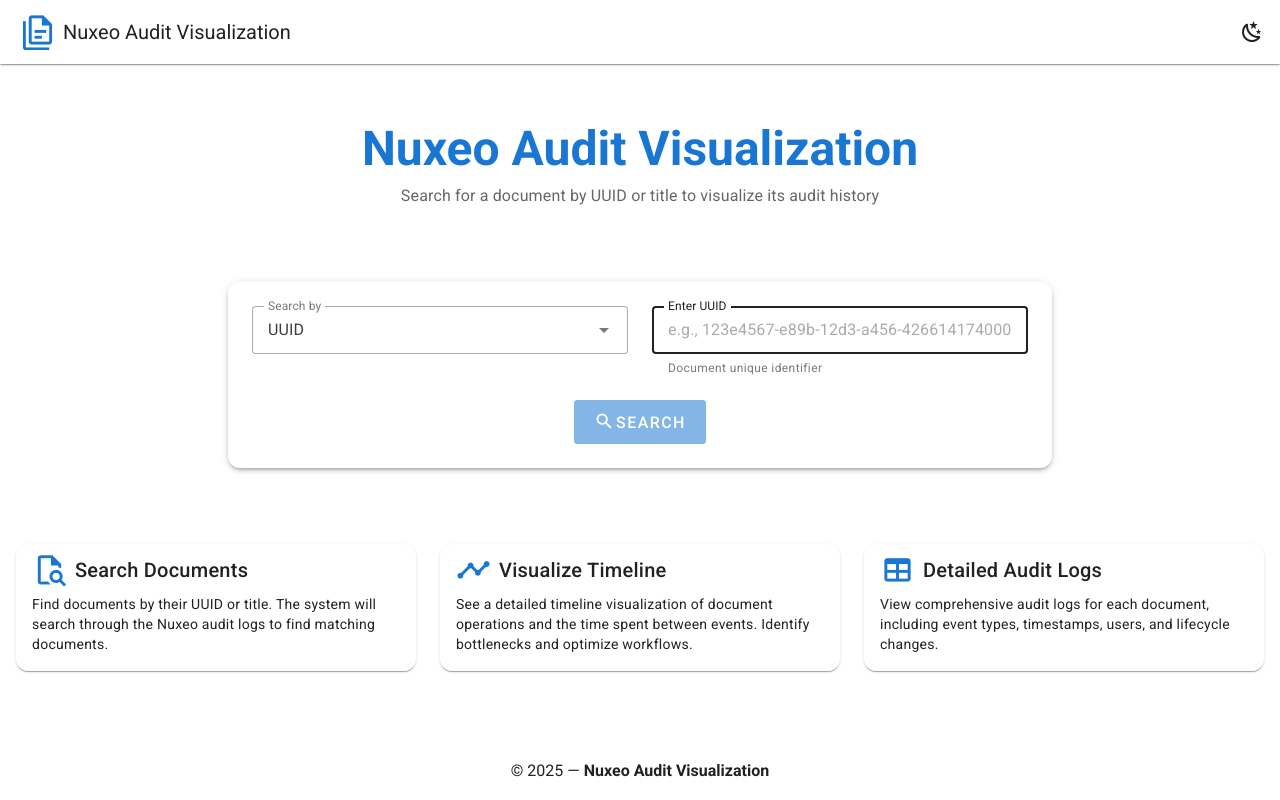
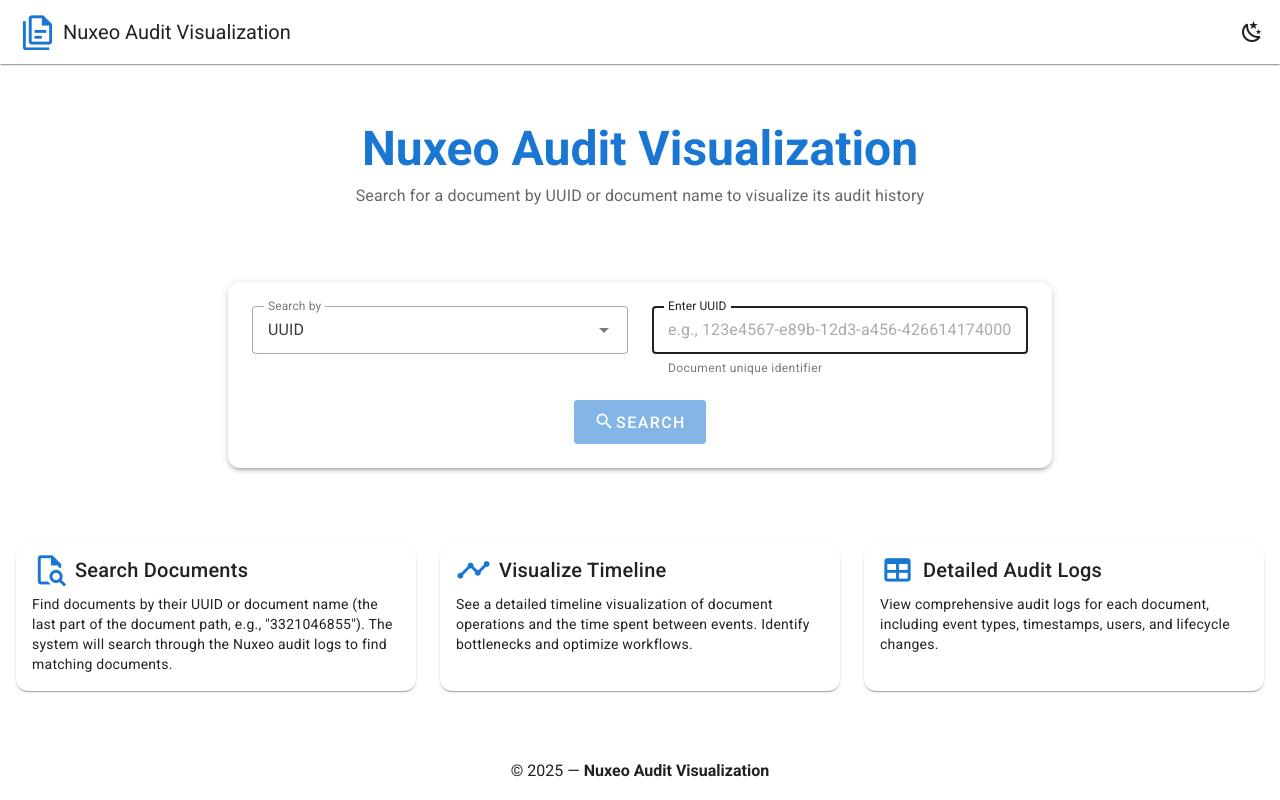
Before and after one commit to jimvb55/nx-elasticaudit, a Vue app in the folder frontend/: page / in a window 1280 px wide. Built offline with nearby package versions, Linux system fonts and the light colour scheme.

Commit message:
Implement document name search using docPath wildcard query: Updated elasticsearch service to search for document name as the last segment of docPath and updated frontend UI to reflect the new search approach

```diff
--- a/frontend/src/views/HomeView.vue
+++ b/frontend/src/views/HomeView.vue
@@ -4,7 +4,7 @@
       <v-col cols="12" class="text-center">
         <h1 class="text-h3 font-weight-bold text-primary mb-2">Nuxeo Audit Visualization</h1>
         <p class="text-subtitle-1 text-medium-emphasis">
-          Search for a document by UUID or title to visualize its audit history
+          Search for a document by UUID or document name to visualize its audit history
         </p>
       </v-col>
     </v-row>
@@ -26,11 +26,11 @@
               <v-col cols="12" md="6">
                 <v-text-field
                   v-model="searchValue"
-                  :label="searchType === 'uuid' ? 'Enter UUID' : 'Enter title'"
+                  :label="searchType === 'uuid' ? 'Enter UUID' : 'Enter document name'"
                   variant="outlined"
                   density="comfortable"
-                  :placeholder="searchType === 'uuid' ? 'e.g., 123e4567-e89b-12d3-a456-426614174000' : 'e.g., Project Report'"
-                  :hint="searchType === 'uuid' ? 'Document unique identifier' : 'Document title'"
+                  :placeholder="searchType === 'uuid' ? 'e.g., 123e4567-e89b-12d3-a456-426614174000' : 'e.g., 3321046855'"
+                  :hint="searchType === 'uuid' ? 'Document unique identifier' : 'Document name (last part of document path)'"
                   persistent-hint
                   autofocus
                   @keyup.enter="searchDocument"
@@ -65,7 +65,7 @@
             Search Documents
           </v-card-title>
           <v-card-text>
-            Find documents by their UUID or title. The system will search through the Nuxeo audit logs to find matching documents.
+            Find documents by their UUID or document name (the last part of the document path, e.g., "3321046855"). The system will search through the Nuxeo audit logs to find matching documents.
           </v-card-text>
         </v-card>
       </v-col>
@@ -112,7 +112,7 @@ export default {
 
     const searchOptions = [
       { title: 'UUID', value: 'uuid' },
-      { title: 'Title', value: 'title' }
+      { title: 'Document Name', value: 'title' }
     ];
 
     const searchDocument = async () => {
```
Also changed, not shown: 1 other file (tests, documents, lock files or other folders).
